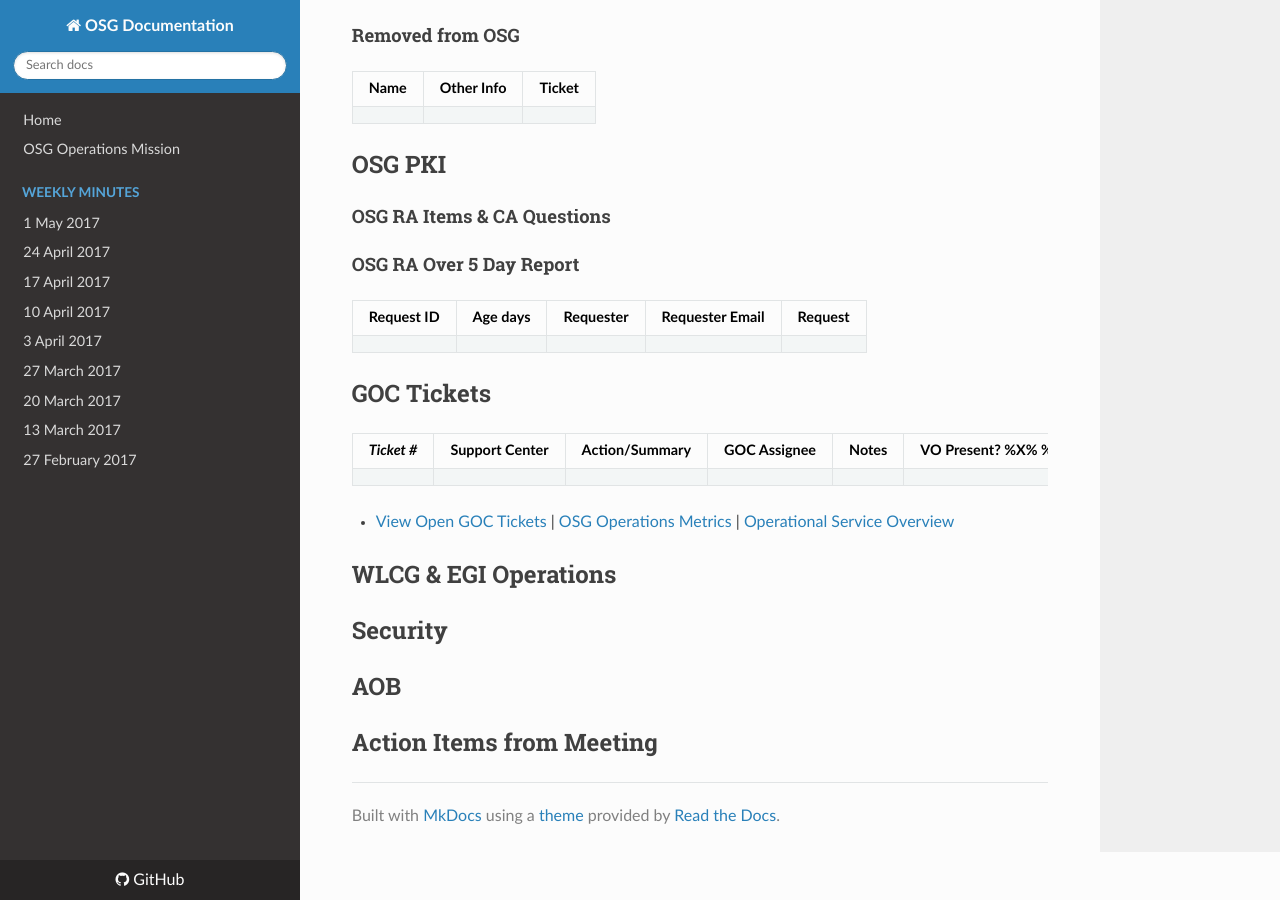
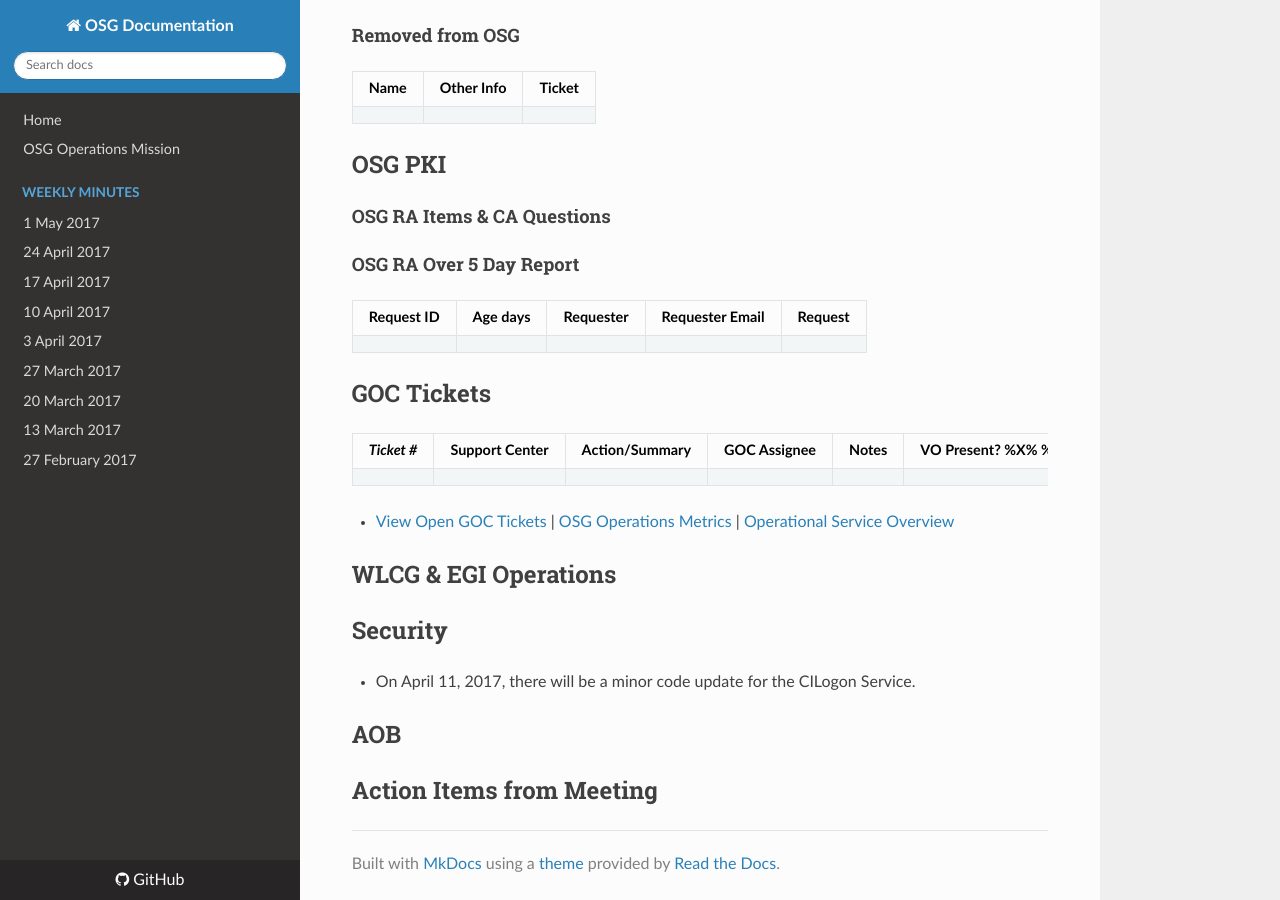
Before and after one commit to osg-htc/operations, an MkDocs documentation site: the page built from docs/WeeklyMinutes/08May2017.md, in a window 1280 px wide and 900 px high, scrolled down 2748 px. Built offline with MkDocs 1.6.1, drawn with Linux system fonts in a browser that asks for light colours; nearby versions of some CDN libraries; old or Windows-style settings are respelled for this version of MkDocs.

Commit message:
Update 08May2017.md

```diff
--- a/docs/WeeklyMinutes/08May2017.md
+++ b/docs/WeeklyMinutes/08May2017.md
@@ -78,6 +78,7 @@
 ## WLCG & EGI Operations
 
 ## Security
+   * On April 11, 2017, there will be a minor code update for the CILogon Service.
 
 ## AOB
 
```
